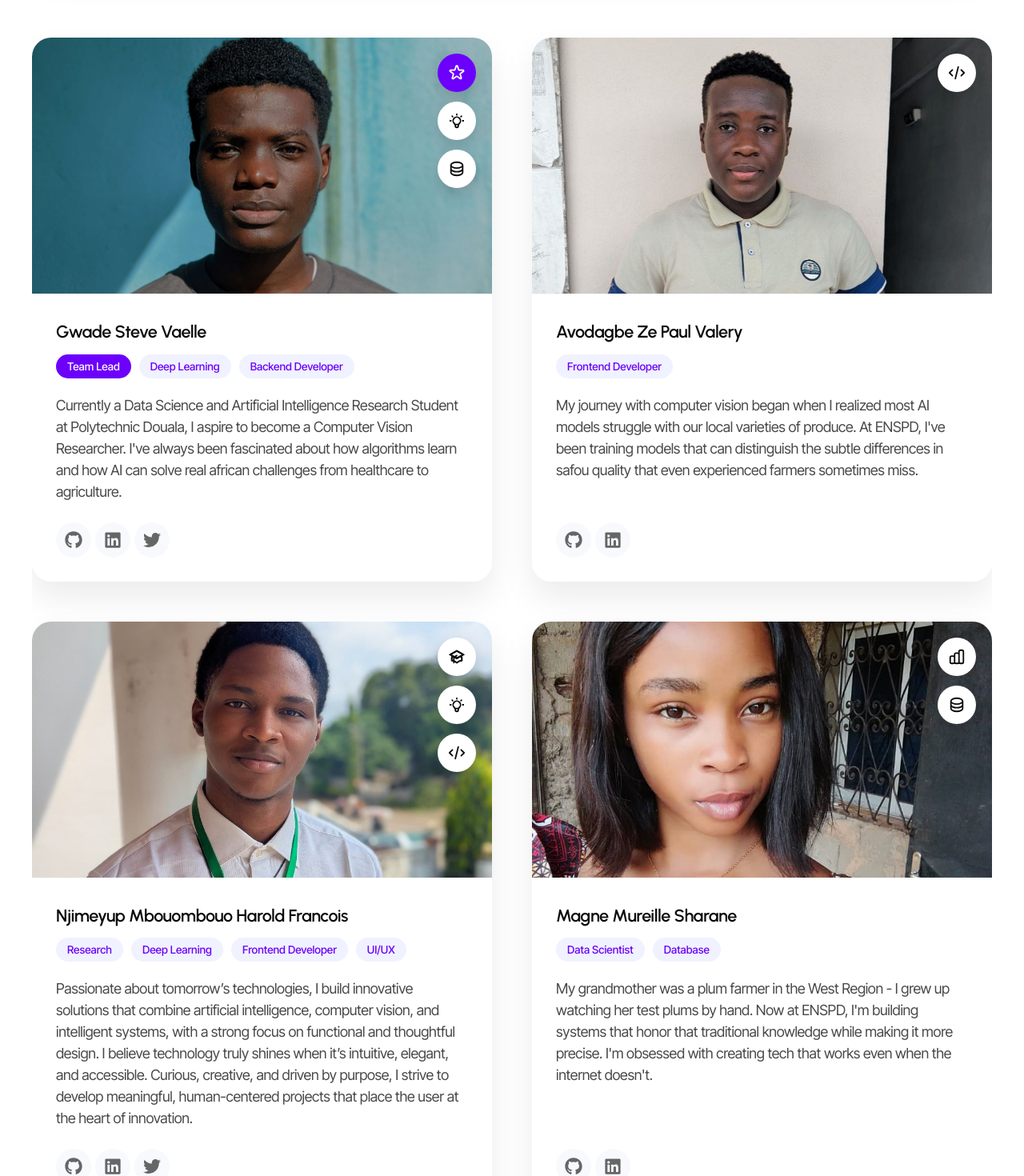
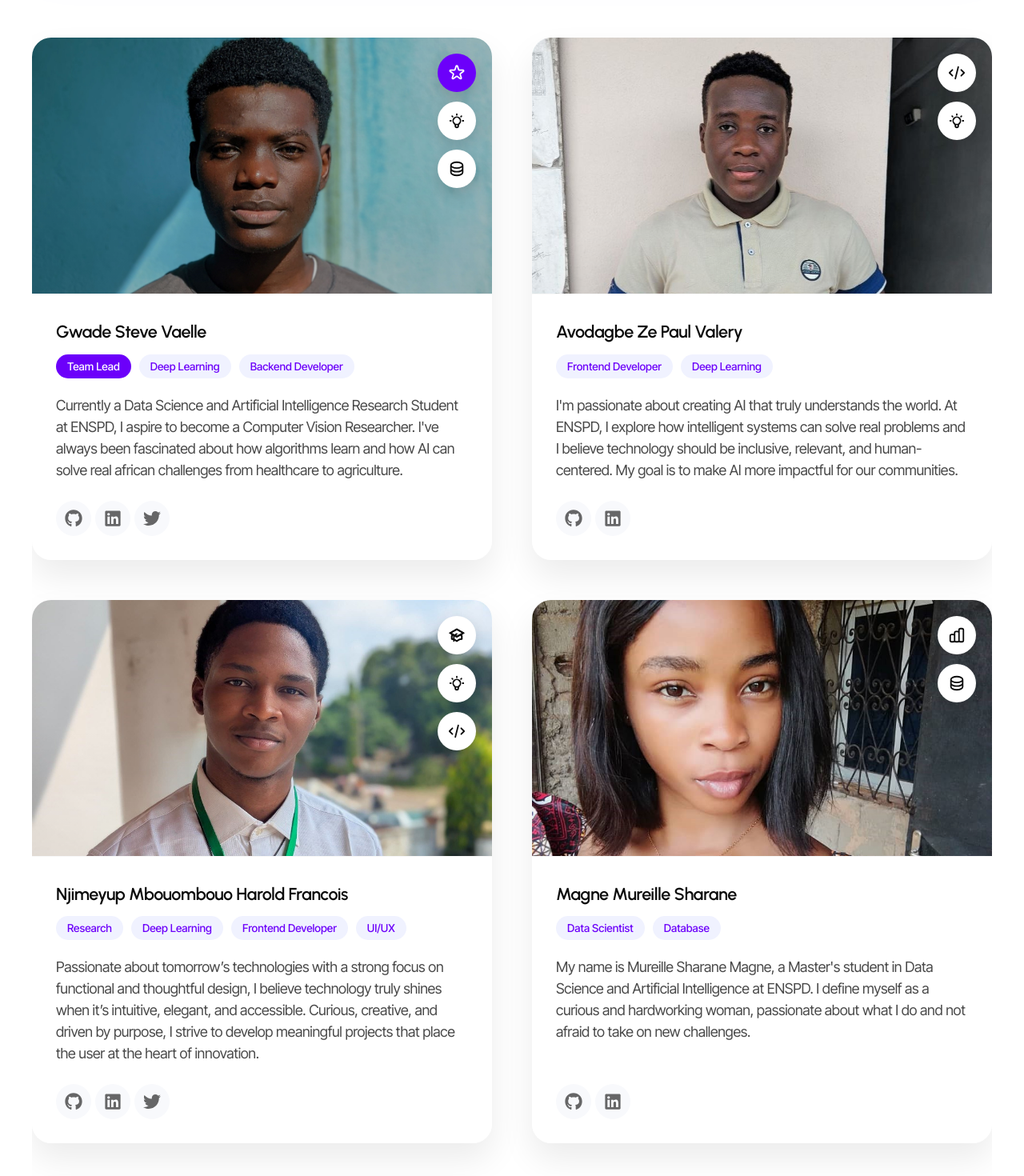
Before and after one commit to GwadeSteve/JCIA_Plum_Challenge, a React (Create React App) app in the folder frontend/: page /team in a window 1280 px wide. Shown: the part 1300-2770 px from the top of the page at 80% size. Built offline with nearby package versions, Linux system fonts and the light colour scheme.

Commit message:
Done with TeamPage

```diff
--- a/frontend/src/pages/PropositionTeamPage/PropositionTeamPage.jsx
+++ b/frontend/src/pages/PropositionTeamPage/PropositionTeamPage.jsx
@@ -18,34 +18,37 @@ const PropositionTeamPage = () => {
     {
       name: "Gwade Steve Vaelle",
       roles: ["Team Lead", "Deep Learning", "Backend Developer"],
-      bio: "Currently a Data Science and Artificial Intelligence Research Student at Polytechnic Douala, I aspire to become a Computer Vision Researcher. I've always been fascinated about how algorithms learn and how AI can solve real african challenges from healthcare to agriculture.",
+      bio: "Currently a Data Science and Artificial Intelligence Research Student at ENSPD, I aspire to become a Computer Vision Researcher. I've always been fascinated about how algorithms learn and how AI can solve real african challenges from healthcare to agriculture.",
       image: gwadeImage,
       socials: {
         github: "https://github.com/GwadeSteve",
-        linkedin: "https://linkedin.com/in/GwadeSteve",
-        twitter: "https://twitter.com/GwadeSteve"
+        linkedin: "https://www.linkedin.com/in/gwade-steve-0414b8249?utm_source=share&utm_campaign=share_via&utm_content=profile&utm_medium=android_app",
+        twitter: "https://x.com/SteveGwade?t=0TjmjV0VPJ8EmMiNKOoemg&s=09"
       },
       roleIcons: [<HiOutlineStar key="star" />, <HiOutlineLightBulb key="dl" />, <HiOutlineDatabase key="backend" />]
     },
     {
       name: "Avodagbe Ze Paul Valery",
-      roles: ["Frontend Developer"],
-      bio: "My journey with computer vision began when I realized most AI models struggle with our local varieties of produce. At ENSPD, I've been training models that can distinguish the subtle differences in safou quality that even experienced farmers sometimes miss.",
+      roles: ["Frontend Developer", "Deep Learning"],
+      bio: "I'm passionate about creating AI that truly understands the world. At ENSPD, I explore how intelligent systems can solve real problems and I believe technology should be inclusive, relevant, and human-centered. My goal is to make AI more impactful for our communities.",
       image: avodaImage,
       socials: {
         github: "https://github.com/cookie-pii",
-        linkedin: "https://linkedin.com/in/aminatadiallo"
+        linkedin: "https://linkedin.com/in/avodagbe-ze-paul-valery-5636a826a",
       },
-      roleIcons: [<HiOutlineCode key="frontend" />]
+      roleIcons: [
+        <HiOutlineCode key="frontend" />,
+        <HiOutlineLightBulb key="dl" />,
+      ],
     },
     {
       name: "Njimeyup Mbouombouo Harold Francois",
       roles: ["Research", "Deep Learning", 'Frontend Developer',"UI/UX"],
-      bio: "Passionate about tomorrow’s technologies, I build innovative solutions that combine artificial intelligence, computer vision, and intelligent systems, with a strong focus on functional and thoughtful design. I believe technology truly shines when it’s intuitive, elegant, and accessible. Curious, creative, and driven by purpose, I strive to develop meaningful, human-centered projects that place the user at the heart of innovation.",
+      bio: "Passionate about tomorrow’s technologies with a strong focus on functional and thoughtful design, I believe technology truly shines when it’s intuitive, elegant, and accessible. Curious, creative, and driven by purpose, I strive to develop meaningful projects that place the user at the heart of innovation.",
       image: haroldImage,
       socials: {
         github: "https://github.com/HaroldNjimeyup",
-        linkedin: "https://linkedin.com/in/HaroldNjimeyup",
+        linkedin: "https://www.linkedin.com/in/harold-njimeyup-906a20297?utm_source=share&utm_campaign=share_via&utm_content=profile&utm_medium=ios_app",
         twitter: "https://twitter.com/NHarold_pro"
       },
       roleIcons: [<HiOutlineAcademicCap key="research" />, <HiOutlineLightBulb key="dl" />, <HiOutlineCode key="frontend" />]
@@ -53,22 +56,22 @@ const PropositionTeamPage = () => {
     {
       name: "Magne Mureille Sharane",
       roles: ["Data Scientist", "Database"],
-      bio: "My grandmother was a plum farmer in the West Region - I grew up watching her test plums by hand. Now at ENSPD, I'm building systems that honor that traditional knowledge while making it more precise. I'm obsessed with creating tech that works even when the internet doesn't.",
+      bio: "My name is Mureille Sharane Magne, a Master's student in Data Science and Artificial Intelligence at ENSPD. I define myself as a curious and hardworking woman, passionate about what I do and not afraid to take on new challenges.",
       image: mureilleImage,
       socials: {
-        github: "https://github.com/fatoundiaye",
-        linkedin: "https://linkedin.com/in/fatoundiaye"
+        github: "https://github.com/MureilleMagne",
+        linkedin: "https://www.linkedin.com/in/mureille-signe-089a35328?utm_source=share&utm_campaign=share_via&utm_content=profile&utm_medium=android_app"
       },
       roleIcons: [<HiOutlineChartBar key="data" />, <HiOutlineDatabase key="db" />]
     },
     {
       name: "Mintyene Samy Junior",
       roles: ["Computer Vision", "Backend Developer"],
-      bio: "I've spent more weekends than I can count in local markets collecting plum data. My friends laugh when I explain the subtle differences between 12 varieties of safou, but this passion drives our AI's accuracy. At ENSPD, I'm the team's walking encyclopedia of African plum varieties.",
+      bio: "I'm passionate about harnessing AI, particularly image recognition, to tackle real-world challenges. By focusing on practical solutions, I hope to make a meaningful difference through technology.",
       image: samyImage,
       socials: {
-        github: "https://github.com/kofiosei",
-        linkedin: "https://linkedin.com/in/kofiosei"
+        github: "https://github.com/Minty3n3",
+        linkedin: "https://www.linkedin.com/in/samy-mintyene-602894311?utm_source=share&utm_campaign=share_via&utm_content=profile&utm_medium=android_app"
       },
       roleIcons: [<HiOutlineDesktopComputer key="cv" />, <HiOutlineDatabase key="backend" />]
     }
```
Also changed, not shown: frontend/src/pages/PresentationPage/PresentationPage.jsx (+15 -21 lines), frontend/src/assets/demo/Demo3.png (added).
